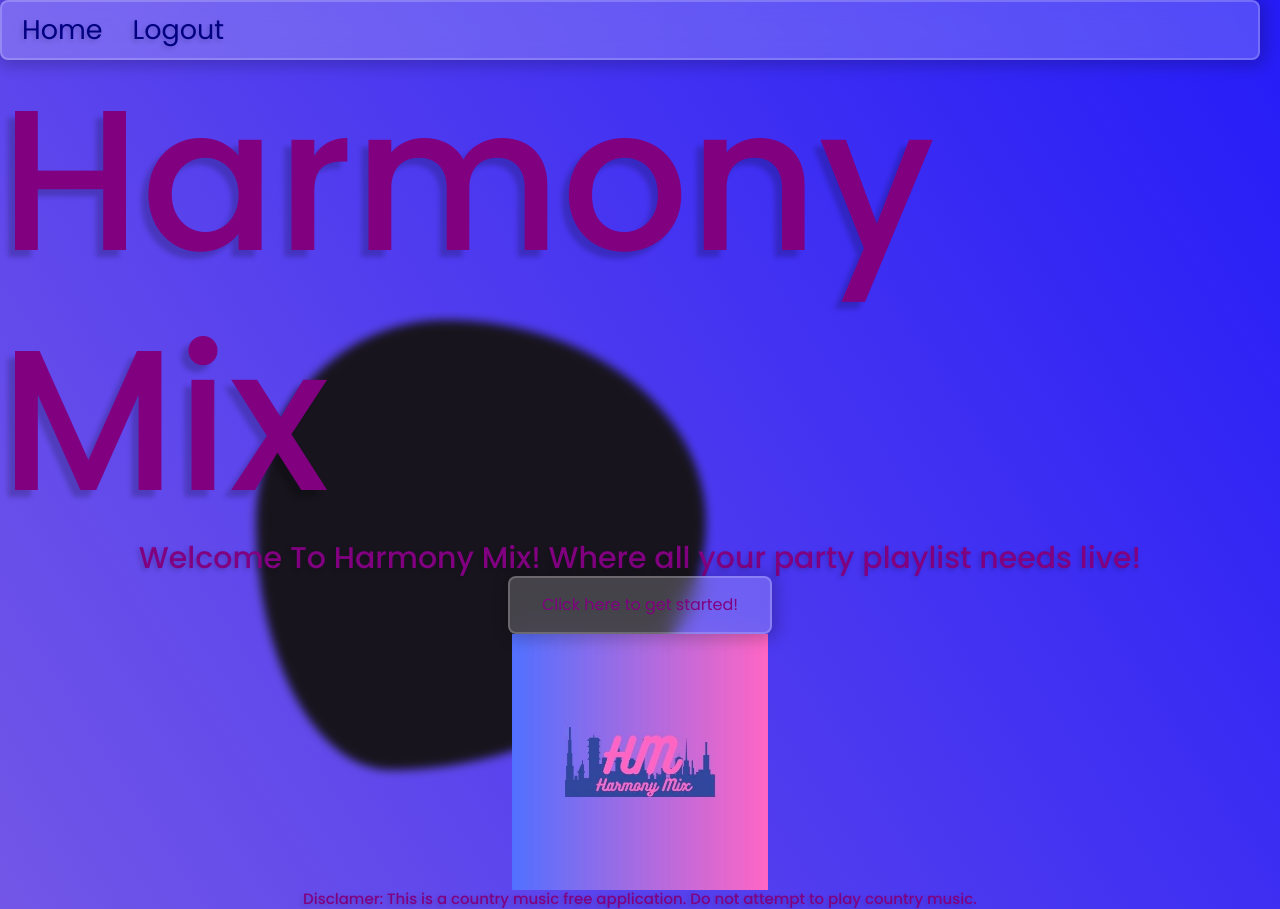
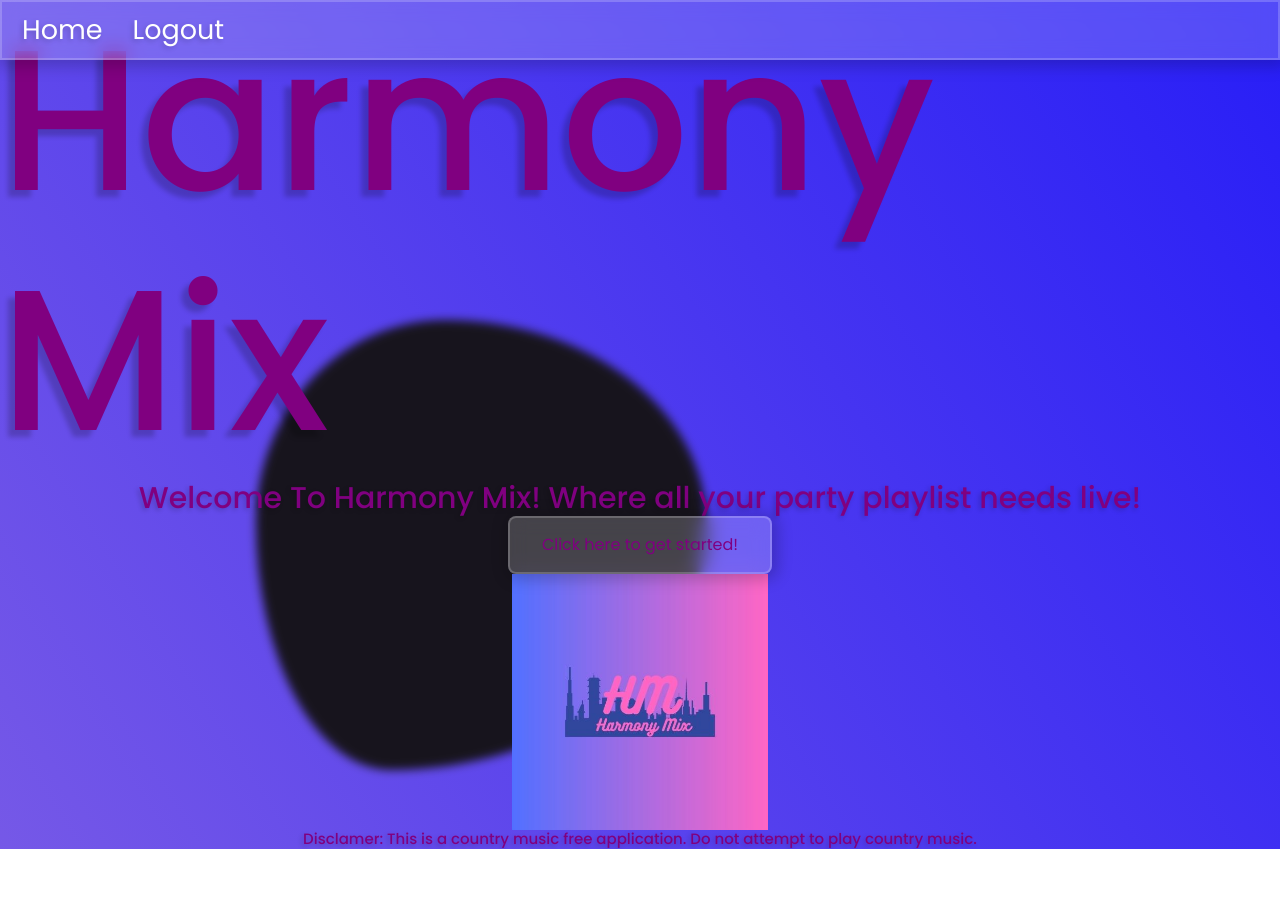
Before and after one commit to ctokar97/java-finalcapstone-final, a Vue app in the folder vue/: page / in a window 1280 px wide. After the commit the page ends 849 px from the top, so only its background shows below. Built offline with nearby package versions, Linux system fonts and the light colour scheme; sample sign-in values are in the browser's storage; a web font is replaced by a local one.

Commit message:
Modified Nav bar and test data for database

```diff
--- a/vue/src/App.vue
+++ b/vue/src/App.vue
@@ -90,7 +90,9 @@ body::before {
 }
 
 .home-logout {
-  color: navy;
+  position: fixed;
+  z-index: 1;
+  width: 100vw;
   height: 2em;
   display: flex;
   justify-content: flex-start;
@@ -103,11 +105,9 @@ body::before {
   background: rgba(255, 255, 255, 0.2);
   box-shadow: 2px 2px 15px 4px rgba(0, 0, 0, 0.2);
 
-  border-radius: 8px;
   border: 2px solid rgba(255, 255, 255, 0.2);
 
   backdrop-filter: blur(10px);
-  transition: transform 0.3s ease-in-out;
 }
 
 .menu-items {
@@ -118,14 +118,14 @@ body::before {
 
 .home-router {
 font-size: 0.9em;
-color: navy;
+color: white;
 padding-left: 20px;
 text-shadow: -2px 2px 5px rgba(0, 0, 0, 0.2);
 }
 
 .logout-router {
 font-size: 0.9em;
-color: navy;
+color: white;
 padding-left: 30px;
 text-shadow: -2px 2px 5px rgba(0, 0, 0, 0.2);
 }
--- a/vue/src/views/Home.vue
+++ b/vue/src/views/Home.vue
@@ -67,7 +67,7 @@ export default {
 @import url('https://fonts.googleapis.com/css2?family=Poppins:ital,wght@0,500;1,900&display=swap');
 
 h1 {
-  margin-top: 1em;
+  margin-top: 1.7em;
   font-family: 'Poppins', sans-serif;
   font-size: 5em;
   text-shadow: -7px 7px 5px rgba(0, 0, 0, 0.2);
@@ -77,7 +77,7 @@ h1 {
   display: flex;
   justify-content: center;
   align-items: center;
-  margin-top: 5em;
+  margin-top: 2em;
 }
 
 button {
```
Also changed, not shown: 1 other file (tests, documents, lock files or other folders).
